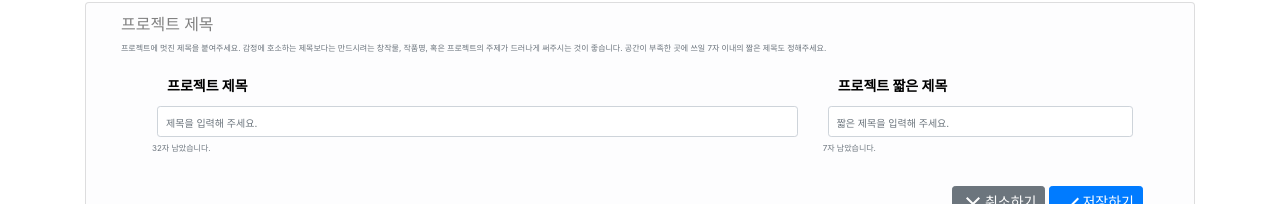
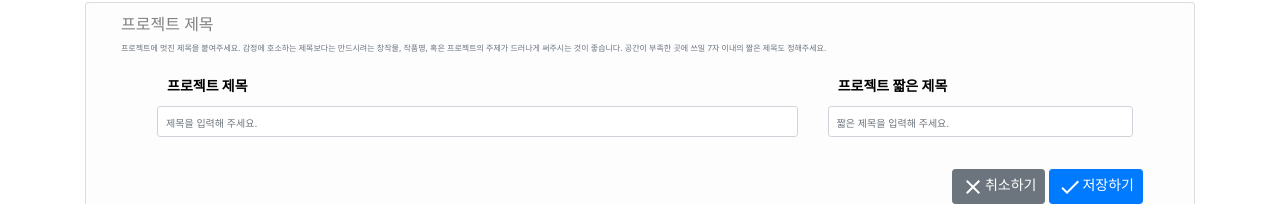
Before and after one commit to Jaeoo14/TBC, a React (Create React App) app in the folder tbc-react-client/src/: page /EditProject in a window 1280 px wide. Shown: the part 192-396 px from the top of the page. Built offline with nearby package versions, Linux system fonts and the light colour scheme; no server answers; the HTML template or start-up script is replaced by a standard one.

Commit message:
Update CustomInput.js

```diff
--- a/tbc-react-client/src/components/CustomInput.js
+++ b/tbc-react-client/src/components/CustomInput.js
@@ -34,7 +34,7 @@ class CustomInput extends Component {
 	};
 
 	render() {
-		const { title, desc, placeholder, minlen, width, header } = this.props;
+		const { title, desc, placeholder, minlen, maxlen, width, header } = this.props;
 
 		return (
 			<Form.Group>
@@ -68,9 +68,10 @@ class CustomInput extends Component {
 						value={this.state.text}
 					/>
 				)}
+				{minlen && maxlen &&
 				<Form.Text className='text-muted'>
 					{minlen !== '' && this.state.text.length < minlen && `최소${minlen} / `} {this.state.remain}자 남았습니다.
-				</Form.Text>
+				</Form.Text>}
 			</Form.Group>
 		);
 	}
```
